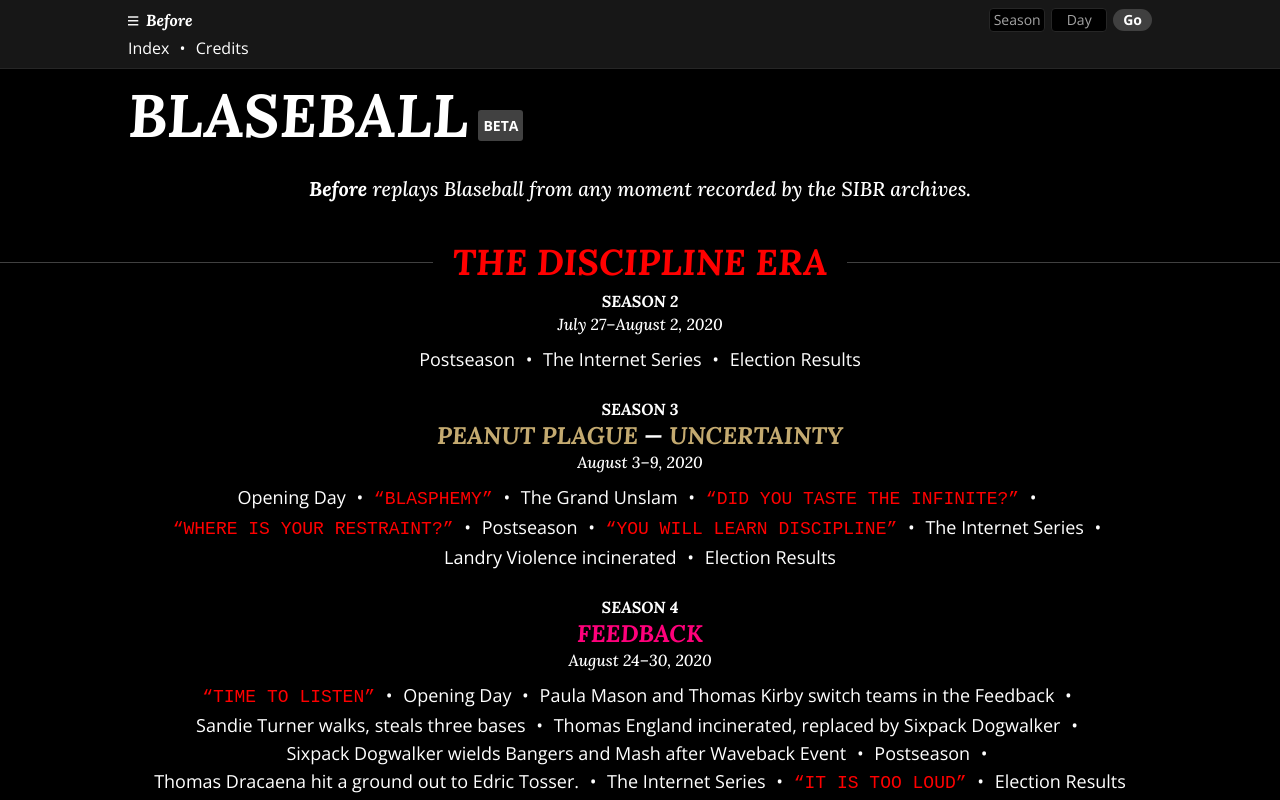
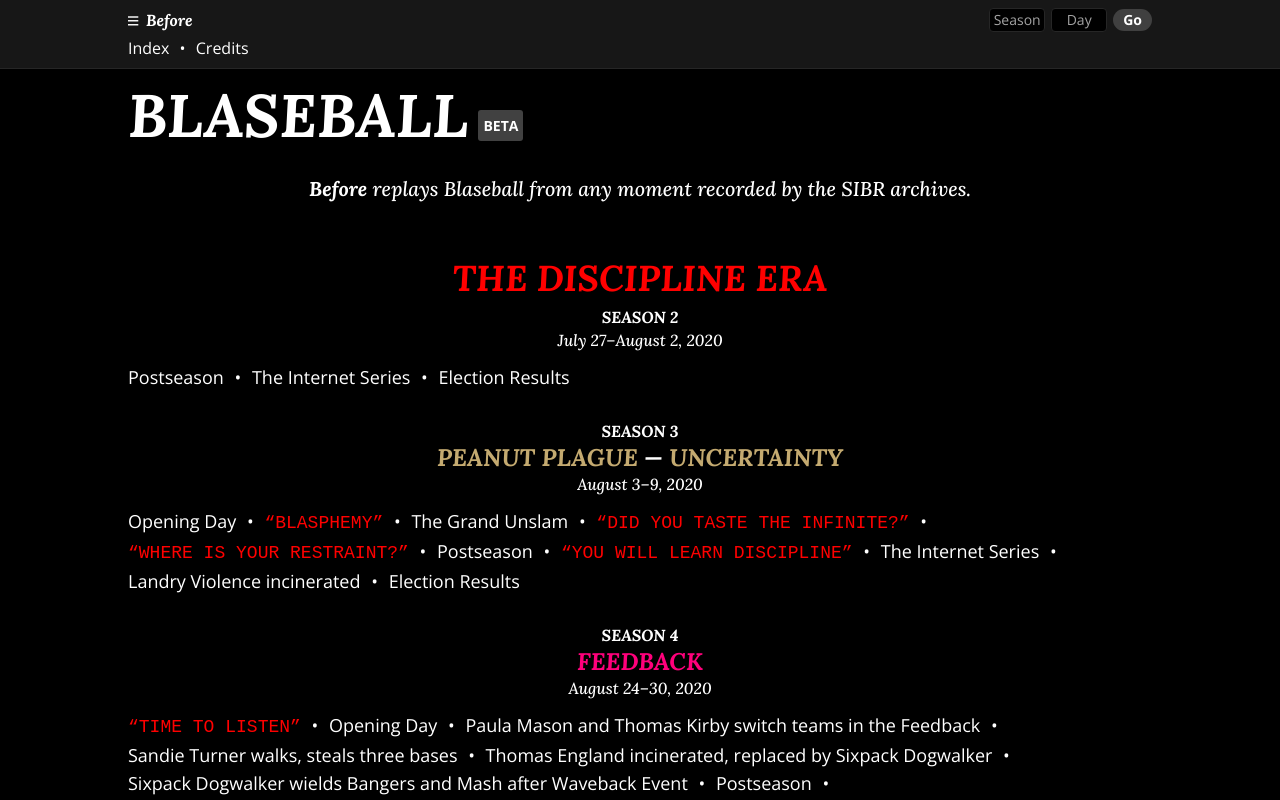
Before and after one commit to iliana/before, a Next.js app: page /_before/start in a window 1280 px wide. Shown: the top 800 px of the page. Built offline with nearby package versions, Linux system fonts and the light colour scheme.

Commit message:
start page tweaks and scaffolding

```diff
--- a/components/start.jsx
+++ b/components/start.jsx
@@ -3,14 +3,17 @@ import DateRange from "./date-range";
 import { Jump, JumpDefaults } from "./jump";
 
 export function Era({ title, color, start, end, children }) {
+  // TODO: add "tw-h-32 lg:tw-h-48" and a backgroundImage to the <div> wrapping the <h2>
   return (
     <>
+      <div className="tw-max-w-5xl tw-mx-auto tw-flex tw-flex-col tw-justify-end tw-mt-8 lg:tw-mt-12 tw-bg-cover tw-bg-center">
         <h2
-        className="tw-text-2xl tw-leading-normal lg:tw-text-4xl lg:tw-leading-normal tw-text-center tw-font-bold tw-mt-6 lg:tw-mt-8 tw-uppercase tw-relative before:tw-absolute before:tw-left-0 before:tw-top-1/2 before:tw-w-full before:tw-h-px before:tw-bg-gray-700"
+          className="tw-text-center tw-text-2xl tw-leading-normal lg:tw-text-4xl lg:tw-leading-normal tw-font-bold tw-uppercase"
           style={{ color }}
         >
-        <span className="tw-inline-block tw-relative tw-bg-black tw-px-4 lg:tw-px-5">{title}</span>
+          {title}
         </h2>
+      </div>
 
       <div className="tw-container tw-text-center tw-mb-6 lg:tw-mb-8">
         {start !== undefined && end !== undefined ? <Days start={start} end={end} /> : null}
@@ -68,21 +71,18 @@ function Days({ start, end, children }) {
 }
 
 export function EventList({ children }) {
-  return <ul className="tw-font-sans tw-mt-2 lg:tw-mt-2.5 tw-mb-5 lg:tw-mb-6 tw-before-list">{children}</ul>;
+  return <ul className="tw-text-left tw-font-sans tw-mt-2 lg:tw-mt-3 tw-mb-5 lg:tw-mb-7 tw-before-list">{children}</ul>;
 }
 
 export function Event({ children, ...jump }) {
+  const className = `lg:tw-whitespace-nowrap ${
+    typeof children === "string" ? "hover:tw-no-underline tw-group" : ""
+  }`.trim();
   return (
     <li>
-      {typeof children === "string" ? (
-        <Jump className="lg:tw-whitespace-nowrap" {...jump}>
+      <Jump className={className} {...jump}>
         {children}
       </Jump>
-      ) : (
-        <Jump className="lg:tw-whitespace-nowrap hover:tw-no-underline tw-group" {...jump}>
-          {children}
-        </Jump>
-      )}
     </li>
   );
 }
--- a/styles/styles.css
+++ b/styles/styles.css
@@ -51,9 +51,9 @@
     @apply tw-inline;
   }
 
-  .tw-before-list li:not(:first-child):before {
+  .tw-before-list li:not(:last-child):after {
     @apply tw-px-1 lg:tw-px-1.5;
-    content: " • ";
+    content: "\00a0• ";
   }
 }
 
```
Lines whose indentation alone changed are shown as unchanged.
